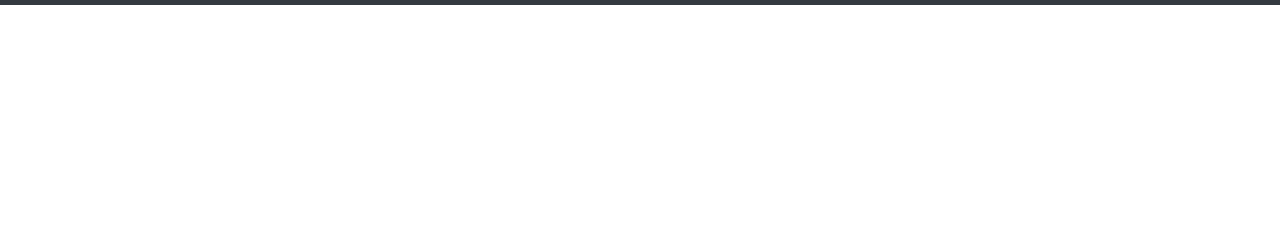
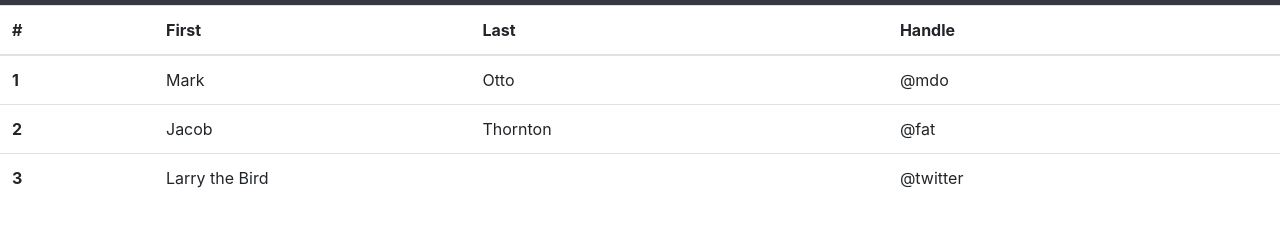
Before and after one commit to MauryxDO/Actividad_flujos, a plain HTML site: page Sitio_web/index.html in a window 1280 px wide. Shown: the part 51-278 px from the top of the page. Drawn offline with nearby package versions, Linux system fonts and the light colour scheme.

Commit message:
Modificando index, inicio del sitio web

```diff
--- a/Sitio_web/index.html
+++ b/Sitio_web/index.html
@@ -1,5 +1,5 @@
 <!doctype html>
-<html lang="en">
+<html lang="es">
   <head>
     <meta charset="utf-8">
     <meta name="viewport" content="width=device-width, initial-scale=1, shrink-to-fit=no">
@@ -23,16 +23,45 @@
       </li>
 
       <li class="nav-item">
-        <a class="nav-link" href="#">Acerca de...</a>
+        <a class="nav-link" href="acercade.html">Acerca de...</a>
       </li>
 
       <li class="nav-item">
-        <a class="nav-link" href="#">Contacto</a>
+        <a class="nav-link" href="contacto.html">Contacto</a>
       </li>
-
     </ul>
   </div>
 </nav>
+
+<table class="table">
+  <thead>
+    <tr>
+      <th scope="col">#</th>
+      <th scope="col">First</th>
+      <th scope="col">Last</th>
+      <th scope="col">Handle</th>
+    </tr>
+  </thead>
+  <tbody>
+    <tr>
+      <th scope="row">1</th>
+      <td>Mark</td>
+      <td>Otto</td>
+      <td>@mdo</td>
+    </tr>
+    <tr>
+      <th scope="row">2</th>
+      <td>Jacob</td>
+      <td>Thornton</td>
+      <td>@fat</td>
+    </tr>
+    <tr>
+      <th scope="row">3</th>
+      <td colspan="2">Larry the Bird</td>
+      <td>@twitter</td>
+    </tr>
+  </tbody>
+</table>
 
     <!-- Optional JavaScript -->
     <!-- jQuery first, then Popper.js, then Bootstrap JS -->
```
